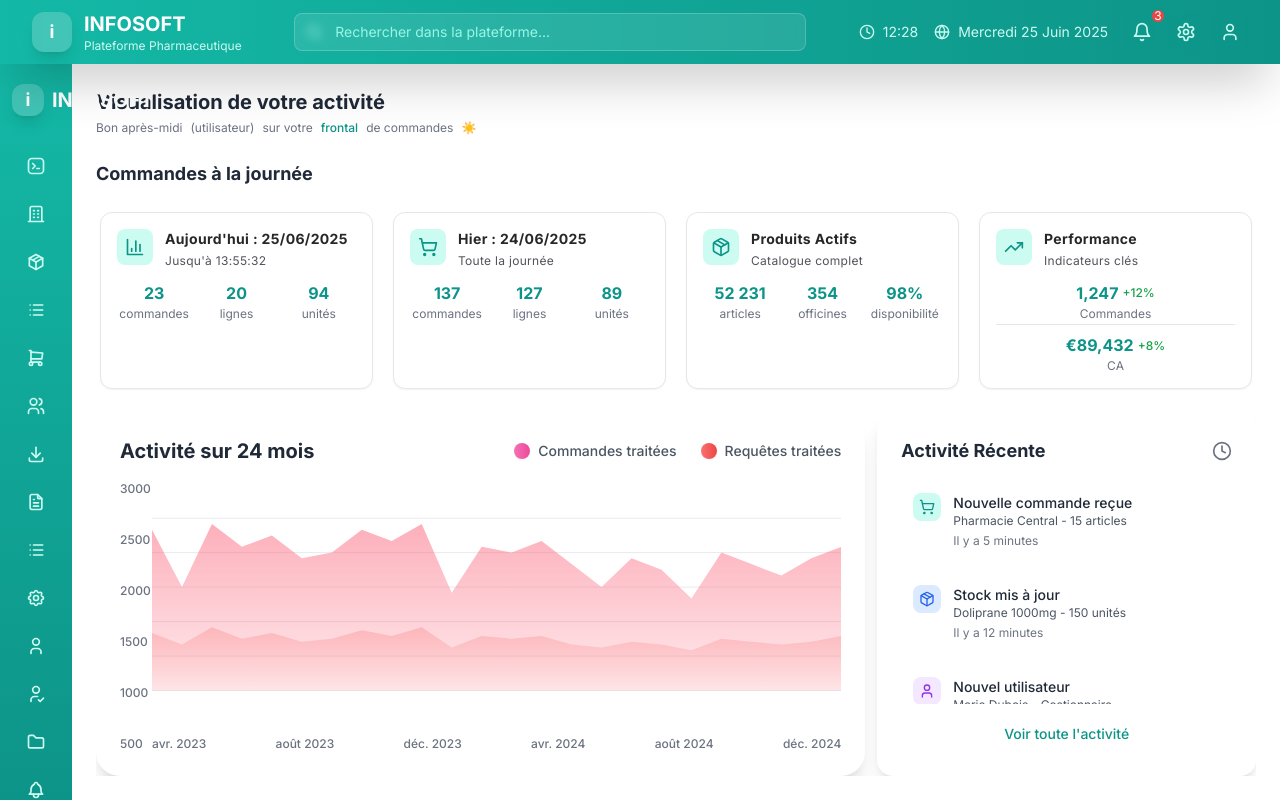
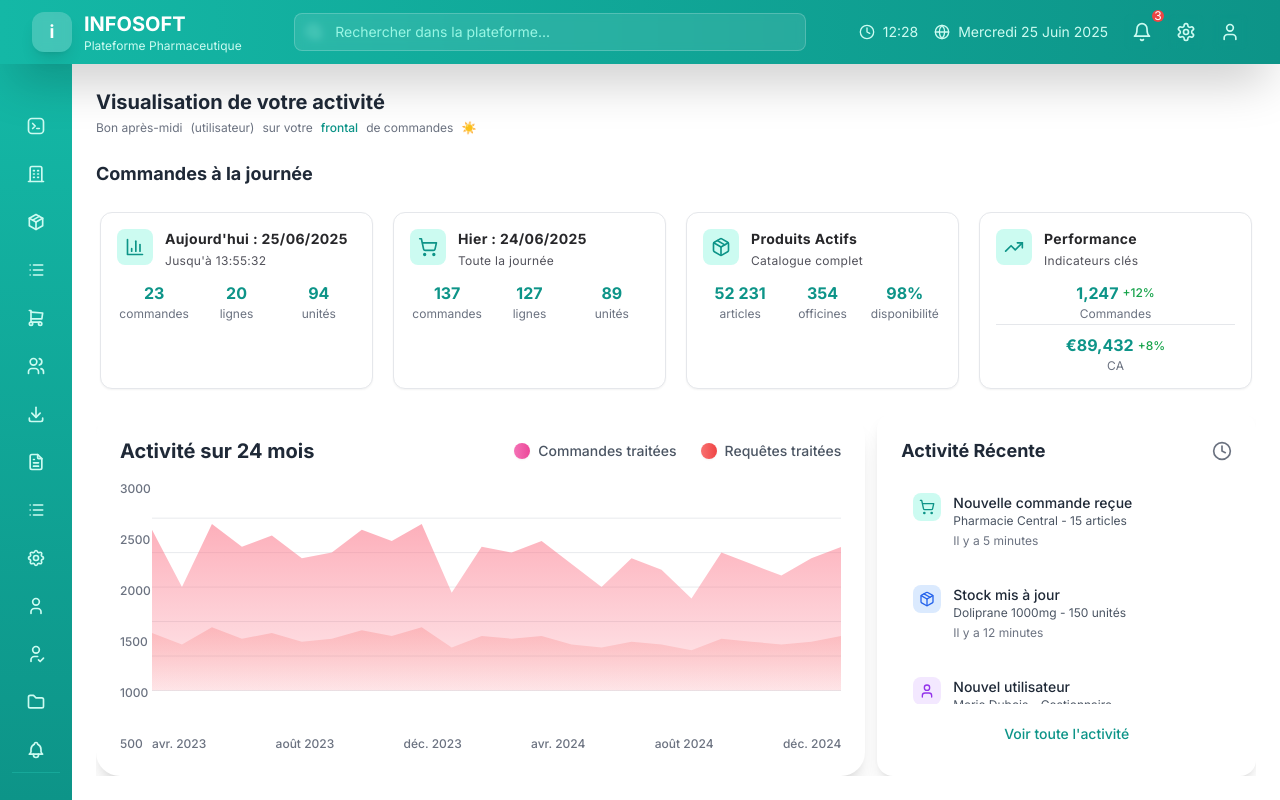
Before and after one commit to Roi-Crafteur/Frontal, a React (Vite) app: page / in a window 1280 px wide. Built offline with nearby package versions, Linux system fonts and the light colour scheme.

Commit message:
Remove duplicate INFOSOFT logo from sidebar

```diff
--- a/src/components/layout/DashboardLayout.tsx
+++ b/src/components/layout/DashboardLayout.tsx
@@ -129,8 +129,6 @@ export default function DashboardLayout({ children }: DashboardLayoutProps) {
         <Sidebar open={open} setOpen={setOpen}>
           <SidebarBody className="justify-between">
             <div className="flex flex-1 flex-col">
-              <Logo />
-
               {/* Navigation principale - sans scroll, ordre original */}
               <div className="mt-6 flex flex-col space-y-1">
                 {links.map((link, idx) => (
@@ -157,26 +155,6 @@ export default function DashboardLayout({ children }: DashboardLayoutProps) {
   );
 }
 
-export const Logo = () => {
-  return (
-    <a
-      href="#"
-      className="relative z-20 flex items-center space-x-2 py-1 text-sm font-normal text-white"
-    >
-      <div className="h-8 w-8 shrink-0 rounded-xl bg-white/20 flex items-center justify-center shadow-lg backdrop-blur-sm">
-        <div className="text-white font-bold text-lg">i</div>
-      </div>
-      <motion.span
-        initial={{ opacity: 0 }}
-        animate={{ opacity: 1 }}
-        className="font-bold text-xl whitespace-pre text-white"
-      >
-        INFOSOFT
-      </motion.span>
-    </a>
-  );
-};
-
 const Dashboard = ({ children }: { children: React.ReactNode }) => {
   return (
     <div className="flex-1 flex flex-col h-full overflow-hidden min-h-0">
```
